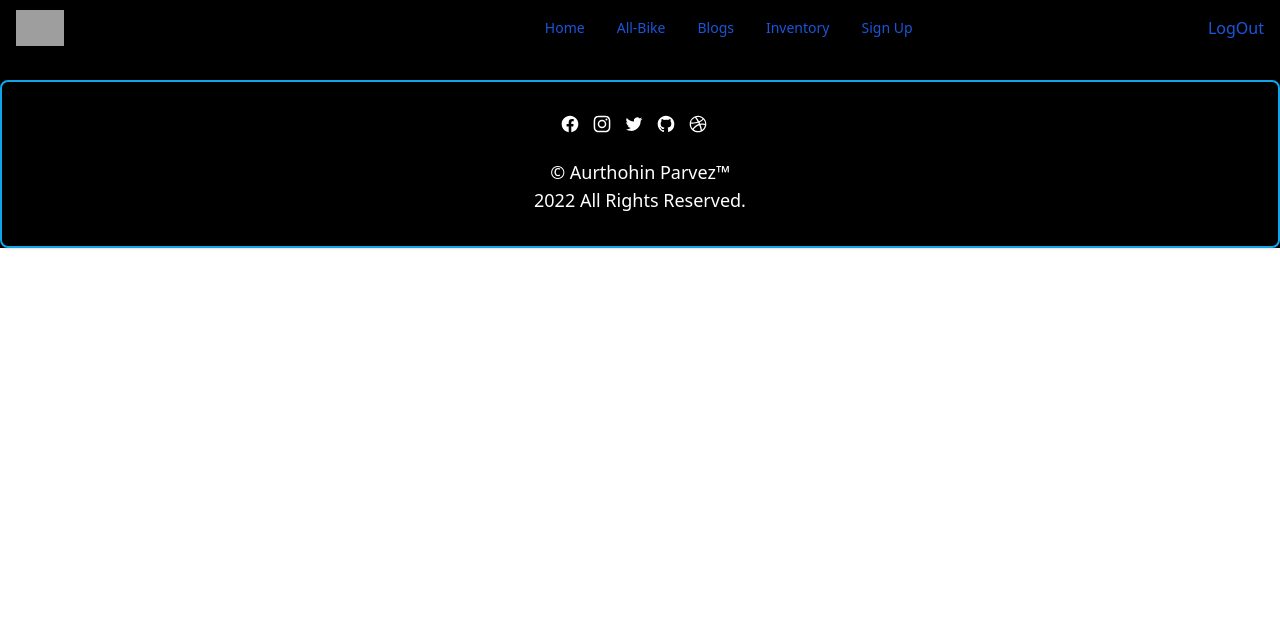
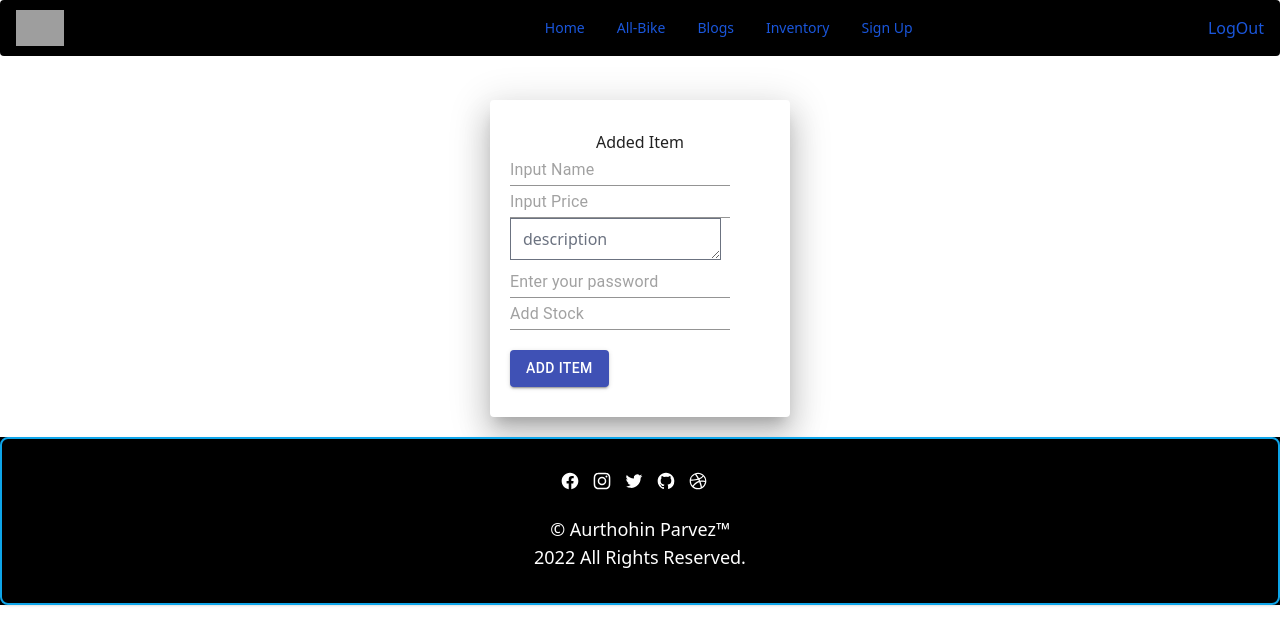
Before and after one commit to parvezislam45/wereHouse-Client, a React (Create React App) app: page /addproduct in a window 1280 px wide. Shown: the top 644 px of the page. Built offline with nearby package versions, Linux system fonts and the light colour scheme; no server answers; sample sign-in values are in the browser's storage; grey boxes are pictures that could not be loaded.

Commit message:
make added item field

```diff
--- a/package.json
+++ b/package.json
@@ -7,11 +7,12 @@
     "@testing-library/jest-dom": "^5.16.4",
     "@testing-library/react": "^13.1.1",
     "@testing-library/user-event": "^13.5.0",
-    "daisyui": "^2.14.3",
     "firebase": "^9.7.0",
+    "flowbite": "^1.4.4",
     "react": "^18.1.0",
     "react-dom": "^18.1.0",
     "react-firebase-hooks": "^5.0.3",
+    "react-hook-form": "^7.30.0",
     "react-router-dom": "^6.3.0",
     "react-scripts": "5.0.1",
     "swiper": "^8.1.4",
--- a/src/App.js
+++ b/src/App.js
@@ -15,7 +15,7 @@ import AddProduct from './Components/AddProduct/AddProduct';
 
 function App() {
   return (
-    <div className="App bg-black">
+    <div className="App">
       <div className="sticky">
       <Navbar></Navbar>
       </div>
--- a/src/Components/AddProduct/AddProduct.js
+++ b/src/Components/AddProduct/AddProduct.js
@@ -1,9 +1,36 @@
+
+import { Button, Grid, Input, Paper, TextareaAutosize, TextField } from '@material-ui/core';
 import React from 'react';
+import { useForm } from "react-hook-form";
 
 const AddProduct = () => {
+    const { register, handleSubmit } = useForm();
+    const onSubmit = data => console.log(data);
+    const paperStyle = { padding: '30px 20px', width: 300, margin: "20px auto" }
+    const headerStyle = { margin: 0 }
+
     return (
         <div>
-            <h1>Added Product</h1>
+            <h1 className='text-white'>Added Product</h1>
+            <Grid>
+                <Paper elevation={20} style={paperStyle}>
+                    <Grid align='center'>
+                        <h2 style={headerStyle}>Added Item</h2>
+                    </Grid>
+                    <form onSubmit={handleSubmit(onSubmit)}>
+                        <Input {...register("name", { required: true, maxLength: 20 })} placeholder="Input Name"/>
+                        <Input {...register("price")}label='Price' placeholder="Input Price" />
+                        <TextareaAutosize {...register("price")}label='Price' placeholder="description"></TextareaAutosize>
+                        <Input {...register("img")}label='img' placeholder="Enter your password" />
+                        <Input {...register("stock")}label='stock' placeholder="Add Stock" />
+
+                        <div className='mt-5'>
+                            <Button type='submit' variant='contained' color='primary'>Add Item</Button>
+                        </div>
+                    </form>
+                </Paper>
+            </Grid>
+
         </div>
     );
 };
--- a/src/Components/Login/Login.js
+++ b/src/Components/Login/Login.js
@@ -67,7 +67,7 @@ const Login = () => {
                         <p>Don't Have a Account ? <Link to ='/signup' onClick={navigateSignup}>Sign Up</Link> </p>
                 </form>
             </Paper>
-        </Grid>
+            </Grid>
         </div>
     )
 };
```
Also changed, not shown: 1 other file (tests, documents, lock files or other folders).
